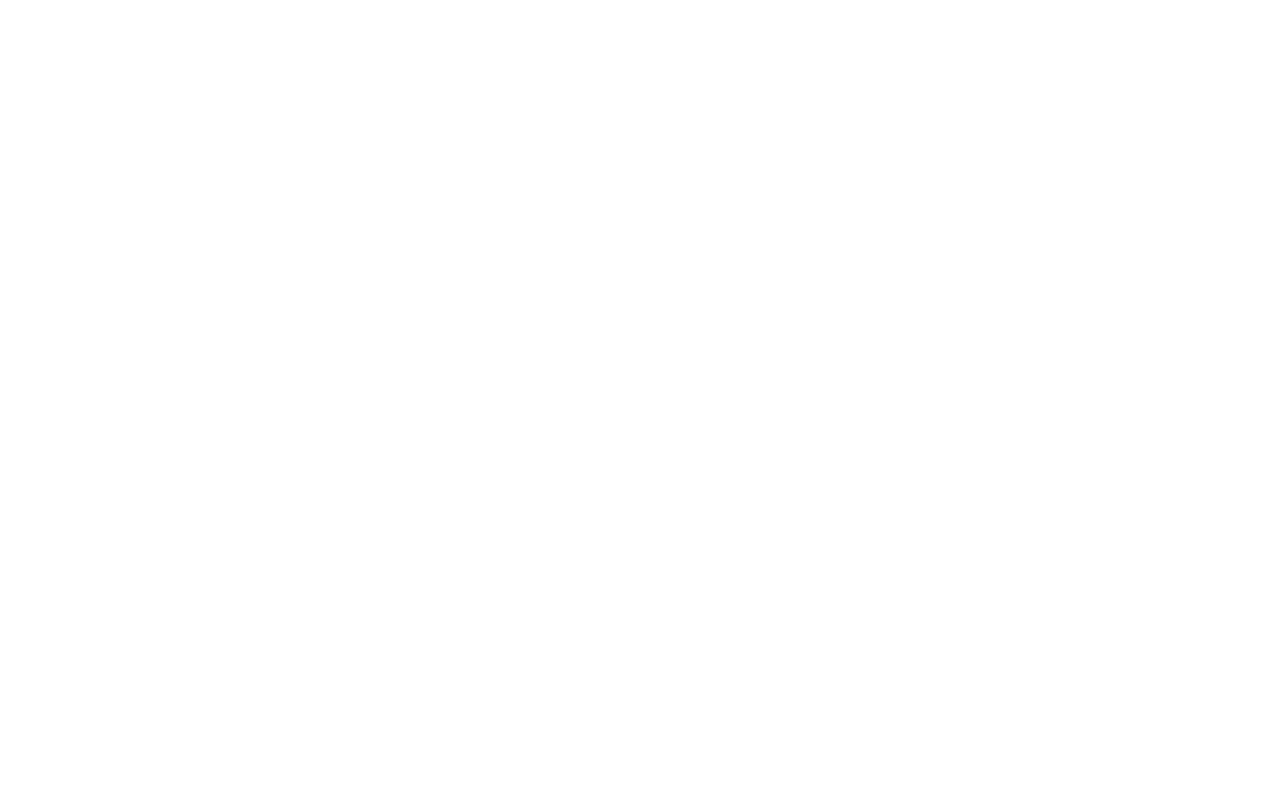
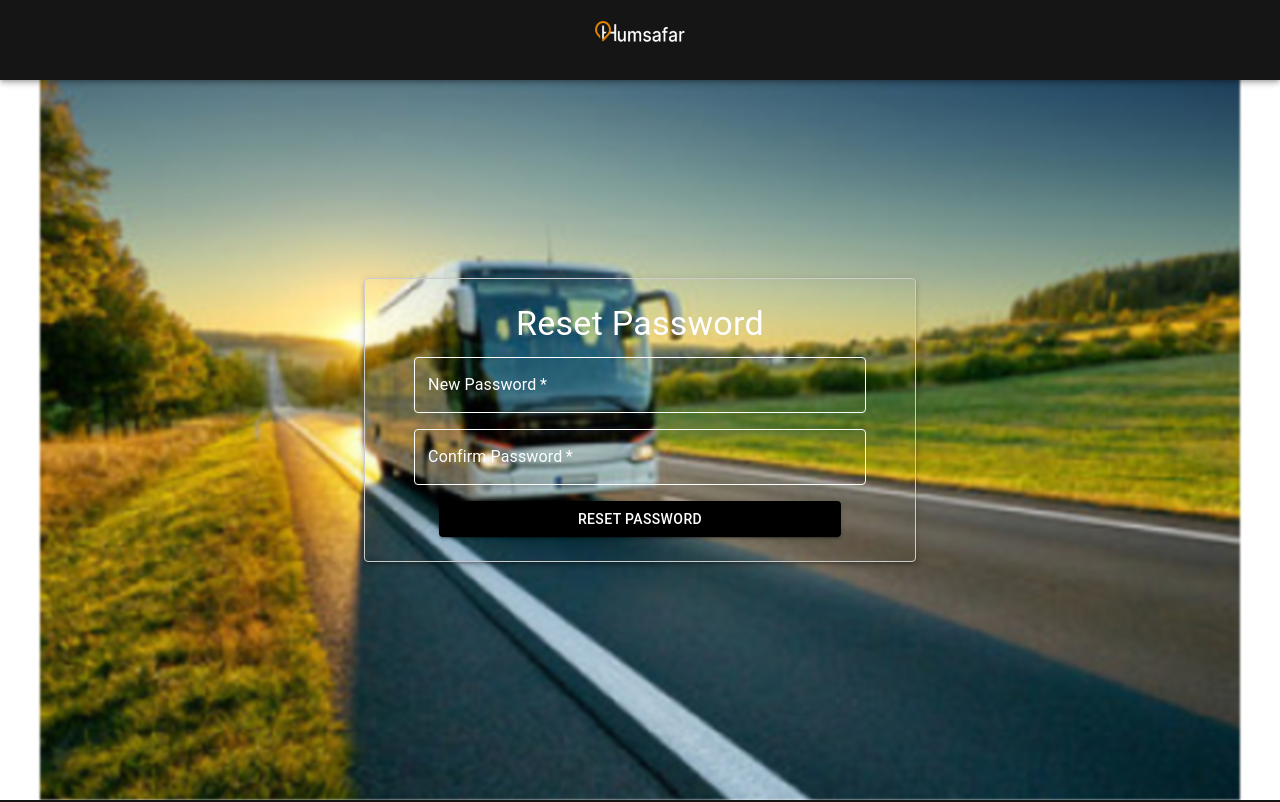
Before and after one commit to app-humsafar/humsafarForgetPassword, a React (Vite) app: page / in a window 1280 px wide. Before the commit this address had no page. Shown: the top 802 px of the page. Built offline with nearby package versions, Linux system fonts and the light colour scheme.

Commit message:
change route

```diff
--- a/src/App.jsx
+++ b/src/App.jsx
@@ -9,7 +9,7 @@
   return (
     <Router>
       <Routes>
-        <Route path="/reset-password" element={<MainComponent />} />
+        <Route path="/" element={<MainComponent />} />
         {/* Add other routes here */}
       </Routes>
     </Router>
```
